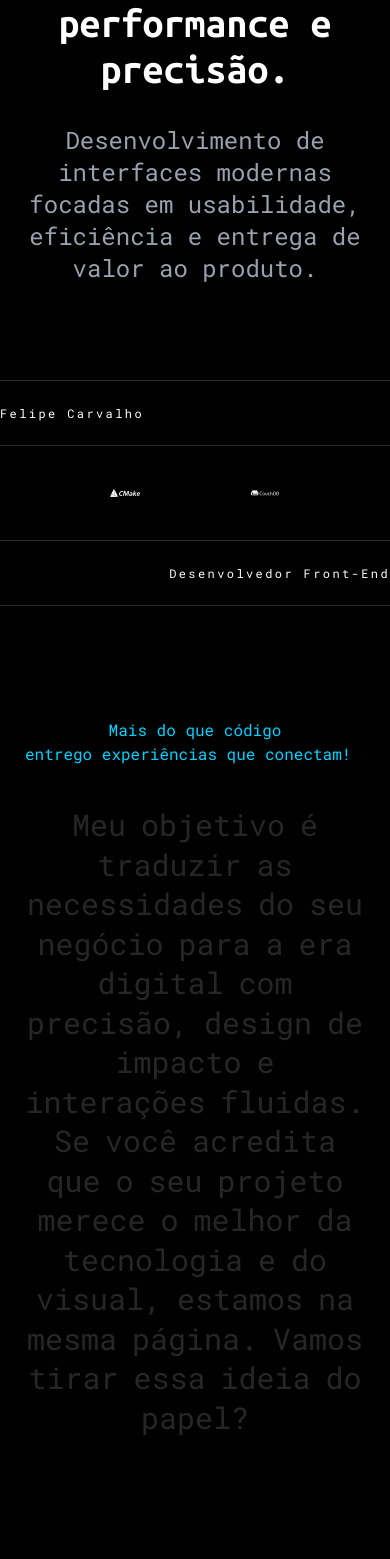
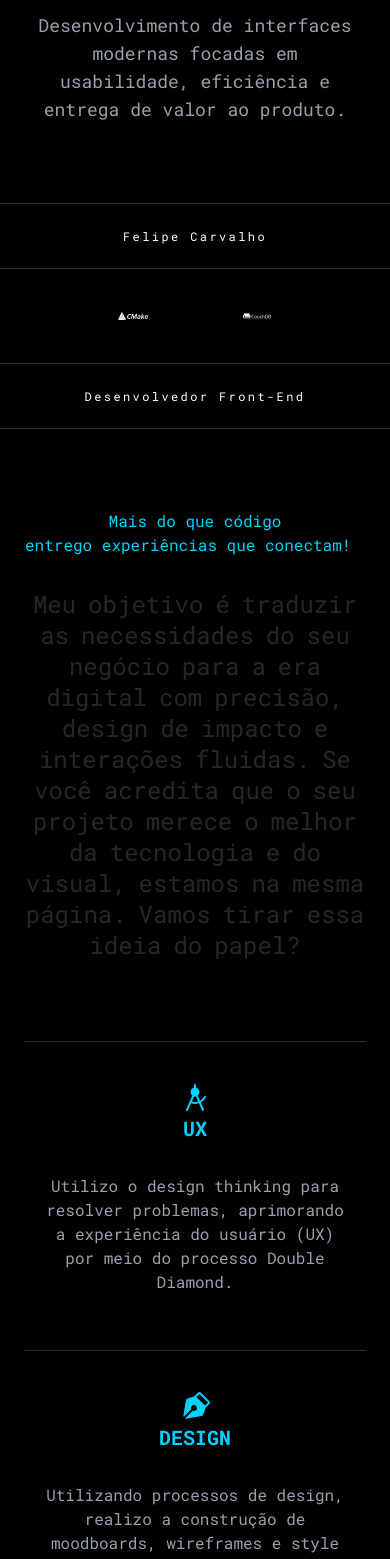
Before and after one commit to oecarvalho/portifolioCarvalho2026, a Next.js app: page / in a window 390 px wide. Shown: the part 401-1960 px from the top of the page. Built offline with nearby package versions, Linux system fonts and the light colour scheme.

Commit message:
finalizando ajustes

```diff
--- a/src/components/about-section/about-section.tsx
+++ b/src/components/about-section/about-section.tsx
@@ -5,7 +5,6 @@ import Link from "next/link"
 import gsap from "gsap"
 import { ScrollTrigger } from "gsap/ScrollTrigger"
 import { useEffect, useRef } from "react"
-
 
 export const About = () => {
   const textRef = useRef<HTMLHeadingElement>(null)
@@ -30,12 +29,10 @@ export const About = () => {
     element.appendChild(cursor)
 
     ScrollTrigger.create({
-            trigger: textSectionRef.current, // 👈 usa o container real
+      trigger: textSectionRef.current,
       start: "top 80%",
       once: true,
       onEnter: () => {
-
-                // anima escrita
         gsap.to({}, {
           duration: originalText.length * 0.05,
           ease: "none",
@@ -46,7 +43,6 @@ export const About = () => {
           }
         })
 
-                // cursor piscando
         gsap.to(cursor, {
           opacity: 0,
           repeat: -1,
@@ -56,18 +52,25 @@ export const About = () => {
         })
       }
     })
-
   }, [])
 
   return (
-        // Adicionado px-4 para não colar nas bordas em celulares e ajuste de margin-top
-        <section ref={textSectionRef} className="container mx-auto mt-20 md:mt-40 lg:mt-60 px-4">
+    <section
+      ref={textSectionRef}
+      className="container mx-auto mt-20 md:mt-40 lg:mt-60 px-6"
+    >
+      {/* HEADER */}
+      <div className="flex flex-col md:flex-row md:items-center justify-between gap-6 md:gap-8">
 
-            {/* Header: Empilha no mobile (flex-col), lado a lado no desktop (md:flex-row) */}
-            <div className="flex flex-col md:flex-row md:items-center justify-between gap-6">
         <div>
-                    <p ref={textRef} className="font-mono text-xl md:text-2xl text-[#00D1FF]">Felipe Carvalho</p>
-                    <p className="text-[#3b3b3b] text-sm md:text-md font-mono mt-2">
+          <p
+            ref={textRef}
+            className="font-mono text-xl md:text-2xl text-[#00D1FF]"
+          >
+            Felipe Carvalho
+          </p>
+
+          <p className="text-[#3b3b3b] text-sm md:text-base font-mono mt-2">
             Café, animes, jogos e muito power metal!
           </p>
         </div>
@@ -79,51 +82,63 @@ export const About = () => {
         </div>
       </div>
 
-            {/* Conteúdo Principal: Imagem e Texto */}
-            <div className="mt-12 md:mt-21 flex flex-col lg:flex-row items-center lg:items-end justify-between gap-10">
+      {/* CONTEÚDO PRINCIPAL */}
+      <div className="mt-12 md:mt-16 lg:mt-24
+                      flex flex-col lg:flex-row
+                      items-center lg:items-end
+                      justify-between
+                      gap-12 lg:gap-16">
 
-                {/* Container da Imagem: Ajusta o tamanho para não estourar no mobile */}
-                <div className="w-full max-w-[400px] lg:max-w-[715px]">
+        {/* IMAGEM */}
+        <div className="w-full max-w-sm md:max-w-md lg:max-w-[715px]">
           <Image
-                        src='/felipe.svg'
+            src="/felipe.svg"
             width={715}
             height={750}
             alt="foto do felipe"
-                        className="w-full h-auto" // Garante que a imagem escale corretamente
+            className="w-full h-auto"
           />
         </div>
 
-                <div className="w-full max-w-[680px]">
-                    {/* Texto com tamanhos de fonte adaptáveis */}
-                    <p  className="text-lg md:text-xl leading-relaxed">
+        {/* TEXTO */}
+        <div className="w-full max-w-xl lg:max-w-[680px]">
+
+          <p className="text-base md:text-lg lg:text-xl leading-relaxed">
             Olá, eu sou o Felipe.
-                        <br></br>
-                        <br></br>
-                        <br></br>
+            <br /><br /><br />
 
             Bacharel em Tecnologia da Informação e desenvolvedor Front-End,
             entusiasta em construir interfaces web modernas, responsivas e performáticas,
             sempre com um olhar atento à experiência do usuário (UX).
 
-                        <br></br>
-                        <br></br>
-                        <br></br>
+            <br /><br /><br />
 
             Meu foco é elevar o nível do seu projeto digital,
             unindo a precisão da Engenharia de Software ao poder visual que encanta o usuário.
-                        <span className="text-[#00D1FF] mt-4 md:mt-0">
+            <span className="text-[#00D1FF]">
               &nbsp;Se você não se contenta com o básico, vamos criar o extraordinário juntos.
             </span>
           </p>
 
-                    {/* Botão: Centralizado no mobile, alinhado à esquerda no desktop */}
+          {/* BOTÃO */}
           <Link
-                        href='/'
-                        className="group flex items-center justify-center w-full max-w-[225px] mt-8 md:mt-12 gap-3 py-3.5 px-7.5 bg-[#00D1FF] hover:bg-[#1a1a1a] transition-colors"
+            href="/"
+            className="group flex items-center justify-center lg:justify-start
+                       w-full max-w-56.5
+                       mt-8 md:mt-12
+                       gap-3 py-3.5 px-7
+                       bg-[#00D1FF] hover:bg-[#1a1a1a] transition-colors"
           >
-                        <p className="font-sans text-xl text-[#010101] group-hover:text-white">Download CV</p>
-                        <DownloadSimpleIcon size={20} weight="bold" className=" text-[#010101] group-hover:text-white" />
+            <p className="font-sans text-xl text-[#010101] group-hover:text-white">
+              Download CV
+            </p>
+            <DownloadSimpleIcon
+              size={20}
+              weight="bold"
+              className="text-[#010101] group-hover:text-white"
+            />
           </Link>
+
         </div>
       </div>
     </section>
--- a/src/components/hero-section/hero-section.tsx
+++ b/src/components/hero-section/hero-section.tsx
@@ -2,37 +2,54 @@ import "devicon"
 import Link from "next/link"
 
 export const HeroSection = () => {
-
   return (
     <section className="w-full overflow-x-hidden">
 
+      {/* HERO */}
       <div className="container mx-auto px-6">
-        <div className="w-full max-w-285 mx-auto mt-20 lg:mt-36 text-center">
-          <h1 className="font-mono font-bold text-[42px] md:text-[64px] lg:text-[84px] leading-[1.1] lg:leading-23">
+        <div className="w-full max-w-6xl mx-auto mt-16 md:mt-20 lg:mt-30 text-center">
+
+          <h1 className="font-mono font-bold
+                         text-3xl sm:text-4xl md:text-5xl lg:text-[84px]
+                         leading-tight lg:leading-23">
             Interfaces de alto impacto construídas com estratégia, performance e precisão.
           </h1>
-          <p className="text-2xl md:text-xl mt-8 lg:mt-10 text-gray-400 w-full max-w-3xl mx-auto">
+
+          <p className="text-lg sm:text-xl md:text-xl
+                        mt-6 md:mt-8 lg:mt-10
+                        text-gray-400
+                        w-full max-w-3xl mx-auto">
             Desenvolvimento de interfaces modernas focadas em usabilidade,
             eficiência e entrega de valor ao produto.
           </p>
+
         </div>
       </div>
 
+      {/* FOOTER STRIP */}
+      <div className="w-full mt-20 md:mt-24 lg:mt-52 border-y border-[#2A2A2B]">
+        <div className="container mx-auto
+                        flex flex-col md:flex-row
+                        justify-between items-center md:items-stretch">
 
-      <div className="w-full mt-24 lg:mt-40 border-y border-[#2A2A2B]">
-        <div className="container mx-auto flex flex-col md:flex-row justify-between items-stretch">
-
-
-          <div className="flex flex-1 items-center pr-0 justify-start md:justify-start py-6 md:py-12 ">
-            <p className="font-mono tracking-[0.2em] text-xs lg:text-base whitespace-nowrap">
+          {/* LEFT */}
+          <div className="flex flex-1 items-center
+                          justify-center md:justify-start
+                          py-6 md:py-12">
+            <p className="font-mono tracking-[0.2em]
+                          text-xs sm:text-sm lg:text-base
+                          text-center md:text-left">
               Felipe Carvalho
             </p>
           </div>
 
-
-          <div className="flex items-center justify-center gap-10 lg:gap-16
+          {/* SOCIAL */}
+          <div className="flex items-center justify-center
+                          gap-8 sm:gap-10 lg:gap-16
                           border-y md:border-y-0 md:border-x border-[#2A2A2B]
-                          py-8 md:py-12 px-10 lg:px-20">
+                          py-8 md:py-12
+                          px-6 sm:px-10 lg:px-20
+                          w-full md:w-auto">
 
             <Link href="https://github.com/oecarvalho" target="_blank">
               <i className="devicon-github-original text-3xl lg:text-4xl transition-all duration-300 hover:text-[#00D1FF] hover:scale-110 block"></i>
@@ -45,17 +62,23 @@ export const HeroSection = () => {
             <Link href="https://behance.net/oecarvalho" target="_blank">
               <i className="devicon-behance-plain text-3xl lg:text-4xl transition-all duration-300 hover:text-[#00D1FF] hover:scale-110 block"></i>
             </Link>
+
           </div>
 
-
-          <div className="flex flex-1 items-center justify-end md:justify-end py-6 md:py-12 text-right">
-            <p className="font-mono tracking-[0.2em] text-xs lg:text-base whitespace-nowrap">
+          {/* RIGHT */}
+          <div className="flex flex-1 items-center
+                          justify-center md:justify-end
+                          py-6 md:py-12">
+            <p className="font-mono tracking-[0.2em]
+                          text-xs sm:text-sm lg:text-base
+                          text-center md:text-right">
               Desenvolvedor Front-End
             </p>
           </div>
 
         </div>
       </div>
+
     </section>
   )
 }
--- a/src/components/projects-section/projects-section.tsx
+++ b/src/components/projects-section/projects-section.tsx
@@ -3,7 +3,6 @@ import { CpuIcon } from "@phosphor-icons/react";
 import Image from "next/image";
 import Link from "next/link";
 
-// 1. Lista de projetos para facilitar a manutenção
 const PROJECTS_DATA = [
   {
     id: 1,
@@ -26,33 +25,48 @@ const PROJECTS_DATA = [
     image: "/project.png",
     techs: ["nodejs", "mongodb", "typescript"],
   },
-  // Você pode adicionar mais projetos aqui e o grid se ajustará sozinho
 ];
 
 export const ProjectsSection = () => {
   return (
-    <section className="container mx-auto my-60 px-4">
+    <section className="container mx-auto my-24 md:my-40 lg:my-60 px-6">
+
       {/* Header da Seção */}
-      <div className="flex flex-col md:flex-row justify-between items-start md:items-center mb-11 gap-4">
+      <div className="flex flex-col md:flex-row
+                      justify-between items-start md:items-center
+                      mb-10 md:mb-11 gap-6">
+
         <div className="flex items-center gap-2">
           <CpuIcon size={25} weight="fill" className="text-[#00D1FF]" />
-          <span className="text-[#00D1FF] text-xl tracking-wider">
+          <span className="text-[#00D1FF] text-lg md:text-xl tracking-wider">
             Projetos Desenvolvidos
           </span>
         </div>
 
-        <p className="w-full max-w-106 text-left md:text-right text-gray-400">
+        <p className="w-full md:max-w-md lg:max-w-lg
+                      text-left md:text-right
+                      text-gray-400">
           Desenvolvimento de interfaces web modernas com tecnologias de ponta.
         </p>
       </div>
 
       {/* Grid de Projetos */}
-      <div className="grid grid-cols-1 md:grid-cols-2 lg:grid-cols-3 gap-9 justify-items-center">
+      <div className="grid
+                      grid-cols-1
+                      sm:grid-cols-2
+                      lg:grid-cols-3
+                      gap-6 md:gap-9
+                      justify-items-center">
+
         {PROJECTS_DATA.map((project) => (
-          <Link href="/" key={project.id} className="w-full max-w-116.5">
-            <div className="group relative border border-[#2a2a2b] bg-black transition-all duration-300 hover:border-[#00D1FF]/40">
+          <Link href="/" key={project.id} className="w-full max-w-sm md:max-w-md lg:max-w-none">
+            <div className="group relative
+                            border border-[#2a2a2b]
+                            bg-black
+                            transition-all duration-300
+                            hover:border-[#00D1FF]/40">
 
-              {/* CONTAINER DA IMAGEM COM EFEITO ZOOM */}
+              {/* IMAGEM */}
               <div className="relative overflow-hidden aspect-[466/460]">
                 <Image
                   src={project.image}
@@ -63,7 +77,7 @@ export const ProjectsSection = () => {
                 />
               </div>
 
-              {/* Título do Projeto */}
+              {/* Título */}
               <div className="text-center border-y border-[#2a2a2b] py-2.5 transition-colors group-hover:border-[#00D1FF]/40">
                 <p className="text-[#00D1FF] font-mono font-bold tracking-widest">
                   {project.title}
@@ -75,12 +89,12 @@ export const ProjectsSection = () => {
                 <span className="text-gray-400">{project.category}</span>
               </div>
 
-              {/* Ícones de Tech */}
-              <div className="text-center py-4 flex justify-center gap-6 bg-black">
+              {/* Techs */}
+              <div className="text-center py-4 flex justify-center gap-5 md:gap-6 bg-black">
                 {project.techs.map((tech) => (
                   <i
                     key={tech}
-                    className={`devicon-${tech}-plain text-[#00D1FF] text-2xl opacity-60 group-hover:opacity-100 transition-opacity duration-300`}
+                    className={`devicon-${tech}-plain text-[#00D1FF] text-xl md:text-2xl opacity-60 group-hover:opacity-100 transition-opacity duration-300`}
                   ></i>
                 ))}
               </div>
@@ -88,6 +102,7 @@ export const ProjectsSection = () => {
             </div>
           </Link>
         ))}
+
       </div>
     </section>
   );
--- a/src/components/work-section/work-section.tsx
+++ b/src/components/work-section/work-section.tsx
@@ -9,7 +9,6 @@ export const WorkSection = () => {
   const text1Ref = useRef<HTMLParagraphElement>(null)
   const text2Ref = useRef<HTMLParagraphElement>(null)
 
-
   useEffect(() => {
     if (!sectionRef.current || !headingRef.current) return
 
@@ -18,7 +17,6 @@ export const WorkSection = () => {
     const ctx = gsap.context(() => {
       const element = headingRef.current!
 
-      // ---------- SPLIT LIMPO ----------
       const textNodes: Text[] = []
       const walker = document.createTreeWalker(
         element,
@@ -50,14 +48,13 @@ export const WorkSection = () => {
 
       const spans = element.querySelectorAll("span")
 
-      // ---------- TIMELINE ----------
       const tl = gsap.timeline({
         scrollTrigger: {
           trigger: sectionRef.current,
-          start: "top top",      // ativa exatamente quando a section encosta no topo
-          end: "+=1200",         // distância que o usuário precisa scrollar
+          start: "top top",
+          end: () => "+=" + sectionRef.current!.offsetHeight,
           scrub: true,
-          pin: true,             // pin da SECTION inteira
+          pin: true,
           pinSpacing: true,
           anticipatePin: 1,
         }
@@ -73,7 +70,6 @@ export const WorkSection = () => {
 
     return () => ctx.revert()
   }, [])
-
 
   useEffect(() => {
     if (!sectionRef.current) return
@@ -100,16 +96,13 @@ export const WorkSection = () => {
         start: "top 85%",
         once: true,
         onEnter: () => {
-
           gsap.to({}, {
             duration: originalHTML.length * 0.02,
             ease: "none",
             onUpdate: function () {
               const progress = this.progress()
               const currentLength = Math.floor(progress * originalHTML.length)
-
-          textSpan.innerHTML =
-            originalHTML.slice(0, currentLength)
+              textSpan.innerHTML = originalHTML.slice(0, currentLength)
             }
           })
 
@@ -132,20 +125,23 @@ export const WorkSection = () => {
   return (
     <section
       ref={sectionRef}
-      className="w-full relative overflow-x-hidden"
+      className="w-full relative overflow-x-hidden px-6"
     >
-      <div className="mx-auto mt-28">
+      <div className="mx-auto mt-20 md:mt-28">
 
-        <div className="flex flex-col justify-center w-full max-w-[90%] lg:max-w-300 mx-auto">
+        <div className="flex flex-col justify-center w-full max-w-6xl mx-auto">
 
-          <div className="mb-10 lg:mb-20 font-mono leading-6 text-[#00D1FF] text-center lg:text-left">
+          <div className="mb-8 md:mb-10 lg:mb-20 font-mono leading-6 text-[#00D1FF] text-center lg:text-left">
             <p>Mais do que código</p>
-            <p  ref={text2Ref}>entrego experiências que conectam!</p>
+            <p ref={text2Ref}>entrego experiências que conectam!</p>
           </div>
 
           <h1
             ref={headingRef}
-            className="font-mono text-3xl md:text-5xl lg:text-6xl leading-tight lg:leading-17.5 text-center lg:text-left"
+            className="font-mono
+                       text-2xl sm:text-3xl md:text-5xl lg:text-6xl
+                       leading-tight
+                       text-center lg:text-left"
           >
             Meu objetivo é traduzir as necessidades do seu negócio para a era digital com precisão,
             design de impacto e interações fluidas. Se você acredita que o seu projeto merece o
@@ -154,36 +150,36 @@ export const WorkSection = () => {
 
         </div>
 
-        <div className="mt-32 lg:mt-60 w-full mx-auto border-y border-[#2A2A2B]">
+        <div className="mt-20 md:mt-32 lg:mt-60 w-full mx-auto border-y border-[#2A2A2B]">
 
           <div className="flex container mx-auto flex-col lg:flex-row items-stretch justify-between">
 
-            <div className="group w-full flex flex-col items-center gap-10 pt-10 pb-14 border-b lg:border-b-0 lg:border-l border-[#2A2A2B] transition-all duration-300 hover:bg-[#00D1FF]">
+            <div className="group w-full flex flex-col items-center gap-8 md:gap-10 pt-10 pb-14 border-b lg:border-b-0 lg:border-l border-[#2A2A2B] transition-all duration-300 hover:bg-[#00D1FF]">
               <div className="flex flex-col items-center">
                 <CompassToolIcon size={32} weight="fill" className="text-[#00D1FF] transition-colors duration-300 group-hover:text-[#010101]" />
                 <p className="font-mono text-[#00D1FF] uppercase font-bold text-xl transition-colors duration-300 group-hover:text-[#010101]">UX</p>
               </div>
-              <p className="font-sans w-full max-w-[80%] lg:max-w-112.5 text-center transition-colors duration-300 group-hover:text-[#010101] text-gray-400">
+              <p className="font-sans w-full max-w-[90%] md:max-w-[80%] lg:max-w-[450px] text-center transition-colors duration-300 group-hover:text-[#010101] text-gray-400">
                 Utilizo o design thinking para resolver problemas, aprimorando a experiência do usuário (UX) por meio do processo Double Diamond.
               </p>
             </div>
 
-            <div className="group w-full flex flex-col items-center gap-10 pt-10 pb-14 border-b lg:border-b-0 lg:border-x border-[#2A2A2B] transition-all duration-300 hover:bg-[#00D1FF]">
+            <div className="group w-full flex flex-col items-center gap-8 md:gap-10 pt-10 pb-14 border-b lg:border-b-0 lg:border-x border-[#2A2A2B] transition-all duration-300 hover:bg-[#00D1FF]">
               <div className="flex flex-col items-center">
                 <PenNibIcon size={32} weight="fill" className="text-[#00D1FF] transition-colors duration-300 group-hover:text-[#010101]" />
                 <p className="font-mono text-[#00D1FF] uppercase font-bold text-xl transition-colors duration-300 group-hover:text-[#010101]">Design</p>
               </div>
-              <p className="font-sans w-full max-w-[80%] lg:max-w-112.5 text-center transition-colors duration-300 group-hover:text-[#010101] text-gray-400">
+              <p className="font-sans w-full max-w-[90%] md:max-w-[80%] lg:max-w-[450px] text-center transition-colors duration-300 group-hover:text-[#010101] text-gray-400">
                 Utilizando processos de design, realizo a construção de moodboards, wireframes e style guide para desenvolver o protótipo de alta fidelidade.
               </p>
             </div>
 
-            <div className="group w-full flex flex-col items-center gap-10 pt-10 pb-14 lg:border-r border-[#2A2A2B] transition-all duration-300 hover:bg-[#00D1FF]">
+            <div className="group w-full flex flex-col items-center gap-8 md:gap-10 pt-10 pb-14 lg:border-r border-[#2A2A2B] transition-all duration-300 hover:bg-[#00D1FF]">
               <div className="flex flex-col items-center">
                 <CodeSimpleIcon size={32} weight="bold" className="text-[#00D1FF] transition-colors duration-300 group-hover:text-[#010101]" />
                 <p className="font-mono text-[#00D1FF] uppercase font-bold text-xl transition-colors duration-300 group-hover:text-[#010101]">Code</p>
               </div>
-              <p className="font-sans w-full max-w-[80%] lg:max-w-112.5 text-center transition-colors duration-300 group-hover:text-[#010101] text-gray-400">
+              <p className="font-sans w-full max-w-[90%] md:max-w-[80%] lg:max-w-[450px] text-center transition-colors duration-300 group-hover:text-[#010101] text-gray-400">
                 Conforme as necessidades específicas de cada projeto idealizado, faço uso das melhores tecnologias do mercado para a implementação da solução.
               </p>
             </div>
```
Lines whose indentation alone changed are shown as unchanged.
